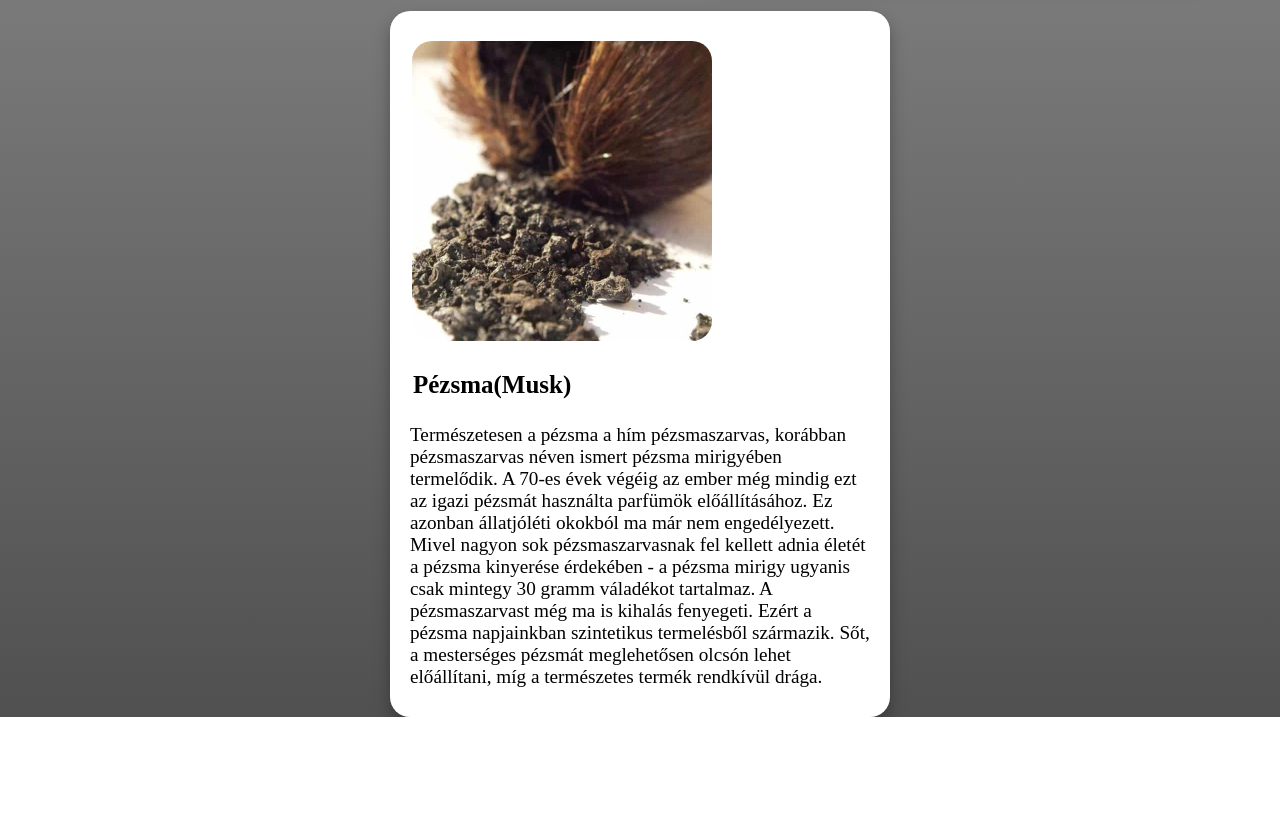
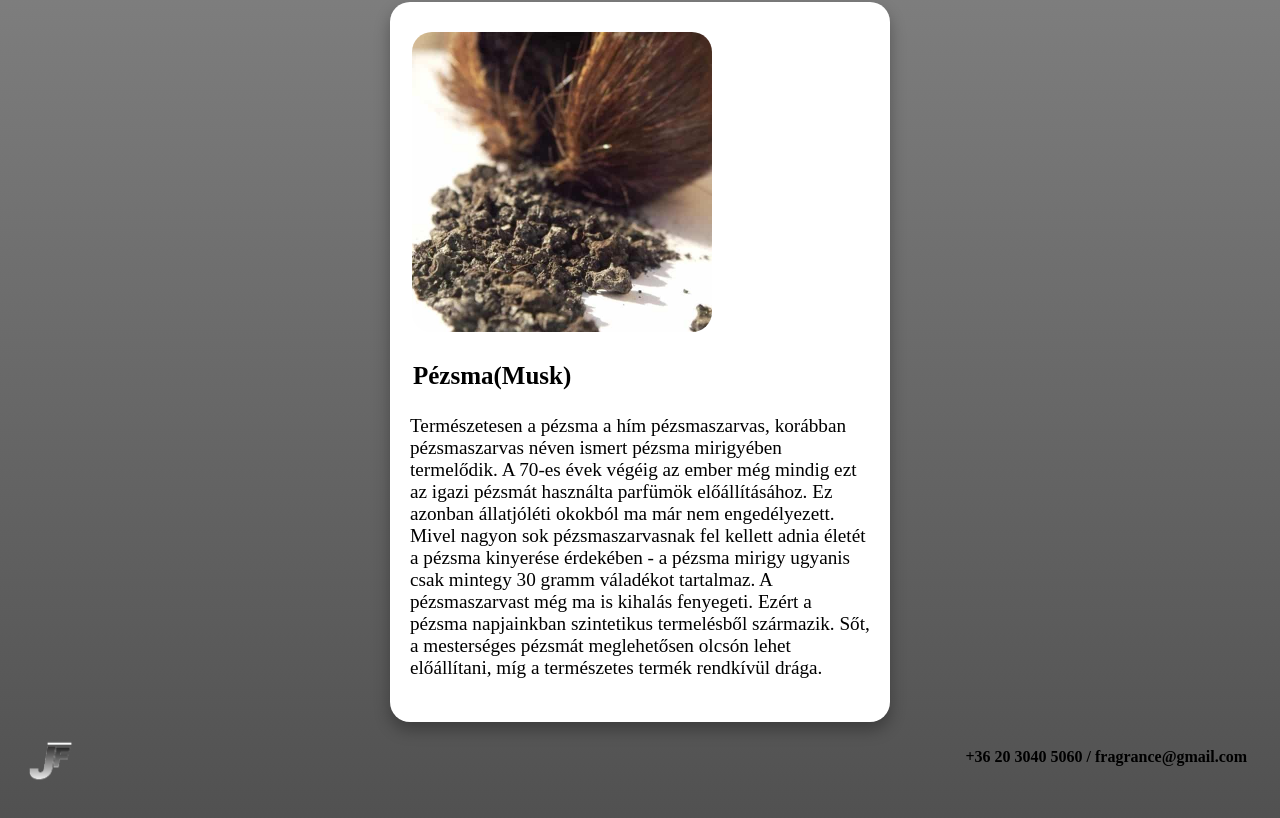
Before and after one commit to acsnorbika/Fragrance, a plain HTML site: page erdekessegek.html in a window 1280 px wide. Shown: the part 937-1755 px from the top of the page. Before the commit the page ends 1654 px from the top, so only its background shows below. Drawn offline with Linux system fonts and the light colour scheme.

Commit message:
használat oldal logó + elérhetőség igazítása

```diff
--- a/erdekessegek.css
+++ b/erdekessegek.css
@@ -15,7 +15,7 @@ h3{
 }
 .ambratorzs{
     background-color: rgb(255, 255, 255);
-    height:fit-content;
+    height:700px;
     width:500px;
     border-radius: 20px;
     padding-top:10px;
--- a/erdekessegek.html
+++ b/erdekessegek.html
@@ -55,7 +55,11 @@
 </div>
 
 </div>
-<div class="footer">
+<div id="footer">
+
+        <img id="logoimg" src="Oldallogoja.png">
+        <p id="elerhetoseg"><b>+36 20 3040 5060 / fragrance@gmail.com</b></p>
+
 
 </div>
 
```
Also changed, not shown: hasznalat.html (+5 -3 lines).
